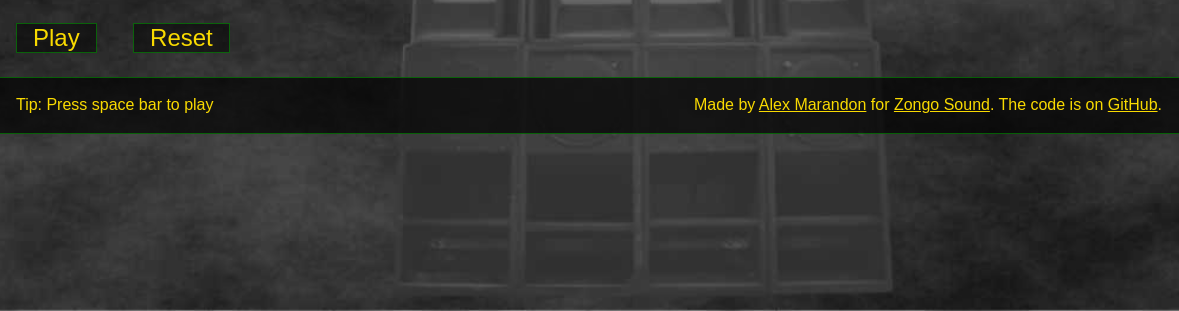
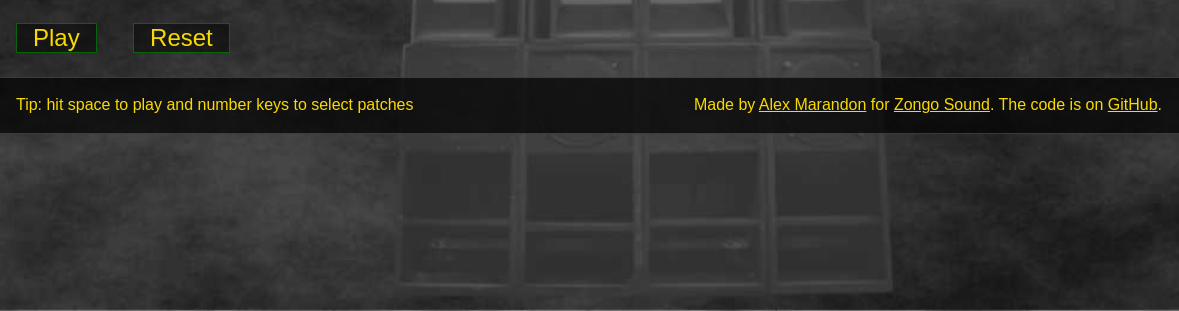
Before and after one commit to DwayneSamuels/dubsiren, a website: page index.html in a window 1280 px wide. Shown: the part 489-800 px from the top of the page, 0-1179 px from the left. Drawn offline with nearby package versions, Linux system fonts and the light colour scheme; files that its build step writes are made by us from their sources.

Commit message:
Update usage hint

```diff
--- a/index.html
+++ b/index.html
@@ -102,7 +102,7 @@
         <button id="panicButton">Reset</button>
       </div>
       <footer>
-        <p class="help-text">Tip: Press space bar to play</p>
+        <p class="help-text">Tip: hit space to play and number keys to select patches</p>
         <p class="credit">
         Made by <a href="http://alexmarandon.com">Alex Marandon</a> for <a href="http://zongosound.com"> Zongo Sound</a>. The code is on <a href="https://github.com/amarandon/dubsiren">GitHub</a>.
           <a href="http://zongosound.com"><img width="80" src="http://www.zongosound.com/images/zongo_sound_logo.png" alt="Zongo Sound Logo"></a>
```
